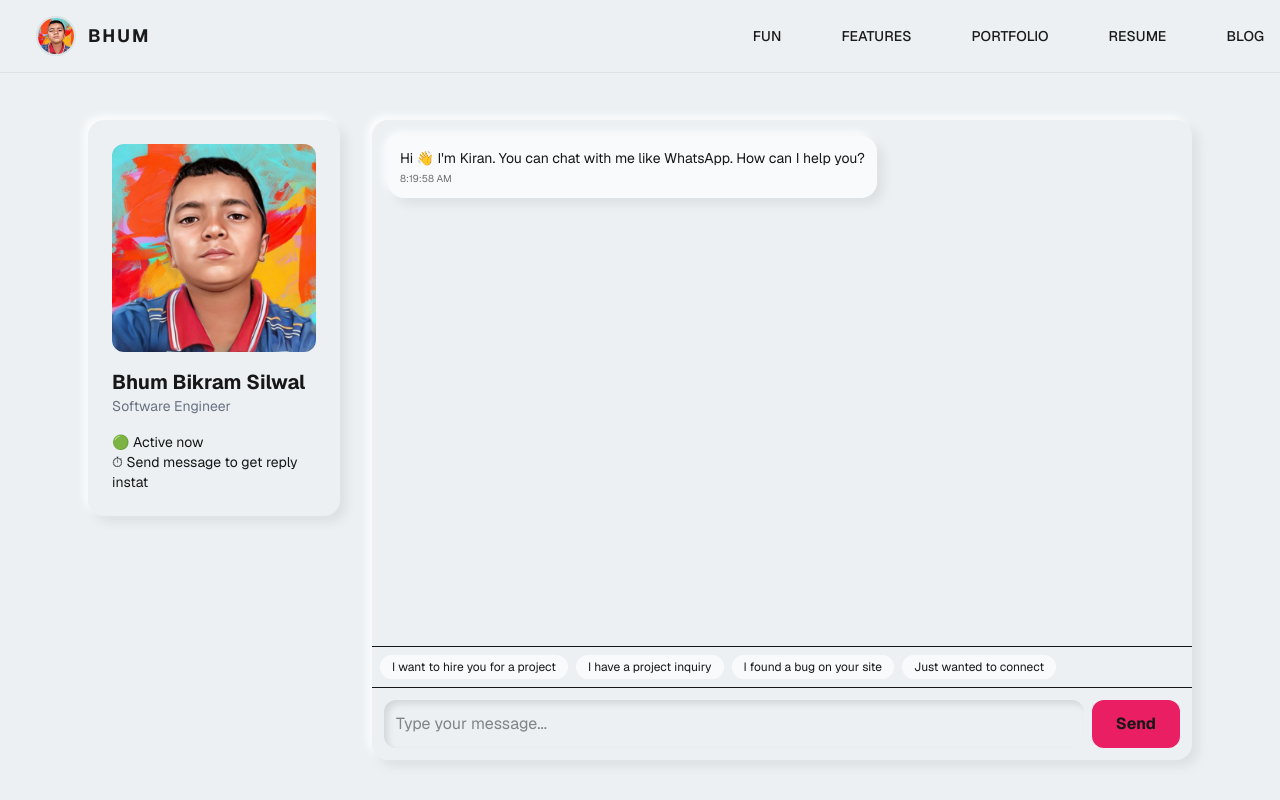
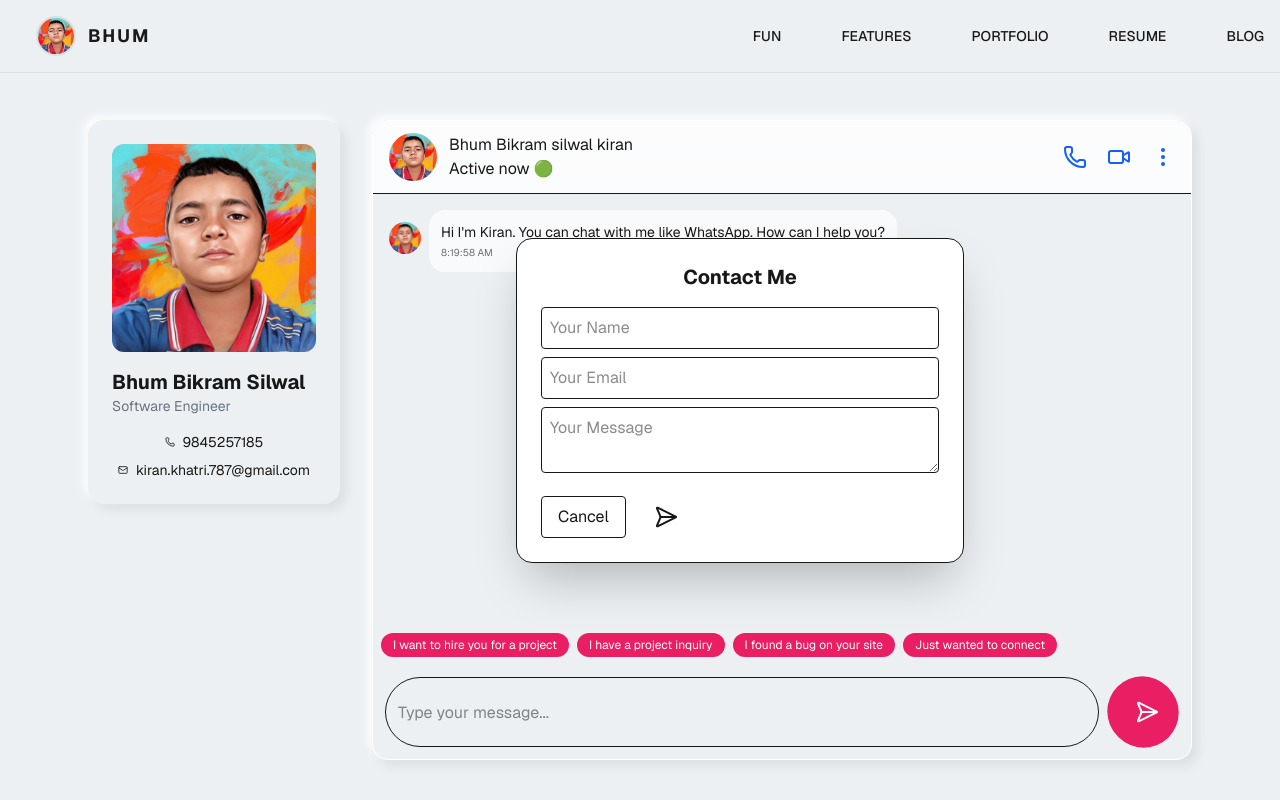
Before and after one commit to BHUMKIRAN/myPortfolio, a Next.js app in the folder bhumkiran/: page /contact in a window 1280 px wide. Shown: the top 800 px of the page. Built offline with nearby package versions, Linux system fonts and the light colour scheme.

Commit message:
updates:contact page as chat model

```diff
--- a/bhumkiran/app/api/ai/route.ts
+++ b/bhumkiran/app/api/ai/route.ts
@@ -1,31 +1,30 @@
 import { GoogleGenerativeAI } from "@google/generative-ai";
-
 
 const genAI = new GoogleGenerativeAI(process.env.GEMINI_API_KEY!);
 
 export async function POST(req: Request) {
   try {
-    const { messages } = await req.json();
+    const { message } = await req.json();
 
     const model = genAI.getGenerativeModel({
-      model: "gemini-1.5-flash",
+      model: "gemini-1.5-pro",
     });
 
-    const chat = model.startChat({
-      history: messages.map((m: any) => ({
-        role: m.role === "user" ? "user" : "model",
-        parts: [{ text: m.text }],
-      })),
-    });
+    const prompt = `
+You are a helpful assistant.
+Reply in 20–30 words only.
+Be short, clear, and natural.
 
-    const result = await chat.sendMessage(
-      messages[messages.length - 1].text
-    );
+User: ${message}
+`;
 
-    return Response.json({
-      reply: result.response.text(),
-    });
+    const result = await model.generateContent(prompt);
+    const response = await result.response;
+    const text = response.text();
+
+    return Response.json({ reply: text });
   } catch (err) {
+    console.error(err);
     return Response.json({ error: "AI error" }, { status: 500 });
   }
 }
--- a/bhumkiran/app/contact/page.tsx
+++ b/bhumkiran/app/contact/page.tsx
@@ -1,8 +1,19 @@
 "use client";
-import React, { useState } from "react";
+import React, { useEffect, useRef, useState } from "react";
 import Navbar from "@/components/Navbar";
 import Footer from "@/components/Footer";
 import { toast } from "sonner";
+import {
+  Mail,
+  MoreVerticalIcon,
+  Phone,
+  PhoneCall,
+  PhoneIcon,
+  Send,
+  VideoIcon,
+} from "lucide-react";
+import { BsTelephone } from "react-icons/bs";
+import Link from "next/link";
 
 type Message = {
   role: "user" | "system";
@@ -21,14 +32,146 @@ const ContactChatPage = () => {
   const [messages, setMessages] = useState<Message[]>([
     {
       role: "system",
-      text: "Hi 👋 I'm Kiran. You can chat with me like WhatsApp. How can I help you?",
+      text: "Hi I'm Kiran. You can chat with me like WhatsApp. How can I help you?",
       time: new Date().toLocaleTimeString(),
     },
   ]);
 
   const [input, setInput] = useState("");
   const [status, setStatus] = useState("idle");
+  const [showForm, setShowForm] = useState(true);
+  const [istyping, setIstyping] = useState(false);
+  const [calling, setCalling] = useState(false);
+  const [callStatus, setCallStatus] = useState<string | null>(null);
 
+  const [form, setForm] = useState({
+    name: "",
+    email: "",
+    message: "",
+  });
+
+  //real simulation on call buttoms
+
+  const audioRef = useRef<HTMLAudioElement | null>(null);
+  const callTimeoutRef = useRef<NodeJS.Timeout | null>(null);
+
+  useEffect(() => {
+    const audio = new Audio("/ringtone.mp3");
+    audio.loop = true;
+    audio.preload = "auto";
+
+    audioRef.current = audio;
+
+    return () => {
+      // cleanup when component unmounts
+      audio.pause();
+      audio.src = "";
+    };
+  }, []);
+
+  const startCall = async (type: "audio" | "video") => {
+    setCalling(true);
+    setCallStatus(`${type} call started... Ringing 📞`);
+
+    const audio = audioRef.current;
+
+    if (audio) {
+      try {
+        audio.currentTime = 0;
+
+        const playPromise = audio.play();
+
+        if (playPromise !== undefined) {
+          await playPromise;
+        }
+      } catch (err) {
+        console.log("Audio play blocked:", err);
+      }
+    }
+
+    // clear previous timeout if user spam clicks
+    if (callTimeoutRef.current) {
+      clearTimeout(callTimeoutRef.current);
+    }
+
+    callTimeoutRef.current = setTimeout(() => {
+      audio?.pause();
+      if (audio) audio.currentTime = 0;
+
+      setCalling(false);
+      setMessages((prev) => [
+        ...prev,
+        {
+          role: "user",
+          text: `${type} call ended`,
+          time: new Date().toLocaleTimeString(),
+        },
+      ]);
+    }, 10000);
+  };
+
+  // scroll to bottom
+
+  const messagesEndRef = useRef<HTMLDivElement>(null);
+  const scrollToBottom = () => {
+    messagesEndRef.current?.scrollIntoView({
+      behavior: "smooth",
+      block: "end",
+    });
+  };
+
+  useEffect(() => {
+    scrollToBottom();
+  }, [messages]);
+  // FORM SUBMIT
+  const handleSubmit = async (e: React.FormEvent<HTMLFormElement>) => {
+    e.preventDefault();
+
+    if (!form.name || !form.email || !form.message) {
+      toast.message("Please fill all the fields");
+      return;
+    }
+
+    const formatted = `Name: ${form.name}
+Email: ${form.email}
+Message: ${form.message}`;
+
+    const userMessage: Message = {
+      role: "user",
+      text: formatted,
+      time: new Date().toLocaleTimeString(),
+    };
+
+    setMessages((prev) => [...prev, userMessage]);
+
+    try {
+      setStatus("loading");
+
+      await fetch("/api/contact", {
+        method: "POST",
+        headers: { "Content-Type": "application/json" },
+        body: JSON.stringify(form),
+      });
+
+      setMessages((prev) => [
+        ...prev,
+        {
+          role: "system",
+          text: "Thanks! I received your details. You can continue chatting.",
+          time: new Date().toLocaleTimeString(),
+        },
+      ]);
+
+      toast.success("Message sent");
+      setShowForm(false); // ✅ close form
+    } catch (err) {
+      toast.error("Failed to send message");
+    } finally {
+      setStatus("idle");
+    }
+  };
+
+  // CHAT MESSAGE
   const sendMessage = async (text: string) => {
     if (!text.trim()) return;
 
@@ -43,24 +186,48 @@ const ContactChatPage = () => {
 
     try {
       setStatus("loading");
+      setIstyping(true);
 
-      // optional: send to backend email API
-      await fetch("/api/contact", {
+      const res = await fetch("/api/ai", {
         method: "POST",
-        headers: { "Content-Type": "application/json" },
-        body: JSON.stringify({
-          name: "Chat User",
-          email: "chat@visitor.com",
-          subject: "Chat Message",
-          message: text,
-        }),
+        headers: {
+          "Content-Type": "application/json",
+        },
+        body: JSON.stringify({ message: text }),
       });
+
+      const data = await res.json();
+
+      await new Promise((res) => setTimeout(res, 2000));
+
+      setIstyping(false);
+
+      const aiReply: Message = {
+        role: "system",
+        text: data.reply,
+        time: new Date().toLocaleTimeString(),
+      };
+
+      setMessages((prev) => [...prev, aiReply]);
+
+      let reply = data.reply;
+
+      // different replies based on template
+      if (text === "I want to hire you for a project") {
+        reply = "Great! You can call me at 📞 +977-98XXXXXXXX";
+      } else if (text === "I have a project inquiry") {
+        reply = "Sure! Please share your requirements and timeline.";
+      } else if (text === "I found a bug on your site") {
+        reply = "Thanks for reporting! Could you share screenshot?";
+      } else if (text === "Just wanted to connect") {
+        reply = "Nice to meet you 😊 How can I help?";
+      }
 
       setMessages((prev) => [
         ...prev,
         {
           role: "system",
-          text: "Got it 👍 I’ll get back to you soon!",
+          text: reply,
           time: new Date().toLocaleTimeString(),
         },
       ]);
@@ -77,8 +244,56 @@ const ContactChatPage = () => {
     <main className="min-h-screen" style={{ background: "var(--bg)" }}>
       <Navbar />
 
+      {/* FORM MODAL */}
+      {showForm && (
+        <div className="fixed inset-0 z-50 flex items-center  justify-center ml-50">
+          <div className=" flex flex-col justify-center items-center bg-white border rounded-2xl shadow-2xl w-full max-w-md p-6">
+            <h2 className="text-xl font-bold mb-4">Contact Me</h2>
+
+            <form onSubmit={handleSubmit}>
+              <input
+                placeholder="Your Name"
+                className="w-full p-2 mb-2 border rounded"
+                value={form.name}
+                onChange={(e) => setForm({ ...form, name: e.target.value })}
+              />
+
+              <input
+                placeholder="Your Email"
+                className="w-full p-2 mb-2 border rounded"
+                value={form.email}
+                onChange={(e) => setForm({ ...form, email: e.target.value })}
+              />
+
+              <textarea
+                placeholder="Your Message"
+                className="w-full p-2 mb-4 border rounded"
+                value={form.message}
+                onChange={(e) => setForm({ ...form, message: e.target.value })}
+              />
+
+              <div className="flex gap-2 ">
+                <button
+                  type="button"
+                  onClick={() => setShowForm(false)}
+                  className="px-4 py-2 rounded border cursor-pointer"
+                >
+                  Cancel
+                </button>
+
+                <button
+                  type="submit"
+                  className="px-4 py-2 rotate-45 hover:translate-x-3 transition-all duration-300 cursor-pointer"
+                >
+                  <Send />
+                </button>
+              </div>
+            </form>
+          </div>
+        </div>
+      )}
+
       <div className="max-w-6xl mx-auto py-30 grid grid-cols-1 lg:grid-cols-4 gap-8 p-6">
-
         {/* PROFILE PANEL */}
         <div
           className="p-6 rounded-2xl h-fit"
@@ -92,50 +307,118 @@ const ContactChatPage = () => {
           <h2 className="text-xl font-bold">Bhum Bikram Silwal</h2>
           <p className="text-sm text-gray-500">Software Engineer</p>
 
-          <div className="mt-4 text-sm">
-            <p>🟢 Active now</p>
-            <p>⏱ Send message to get reply instat</p>
+          <div className="mt-4 text-sm flex flex-col justify-center items-center gap-2">
+            <a
+              href="tel:+977 9845257185"
+              className="flex justify-center items-center gap-2 hover:scale-110 transition-all duration-300"
+            >
+              <Phone size={10} /> 9845257185
+            </a>
+            <a
+              href="mailto: kiran.khatri.787@gmail.com"
+              className="flex justify-center items-center gap-2 hover:scale-110 transition-all duration-300"
+            >
+              <Mail size={10} /> kiran.khatri.787@gmail.com
+            </a>
           </div>
         </div>
 
         {/* CHAT AREA */}
-        <div
-          className="lg:col-span-3 flex flex-col h-[80vh] rounded-2xl overflow-hidden"
-          style={{ boxShadow: "var(--shadow-neo)" }}
-        >
+        <div className="lg:col-span-3 flex flex-col h-[80vh] rounded-2xl overflow-hidden border border-white shadow-[var(--shadow-neo)]">
           {/* messages */}
-          <div className="flex-1 p-4 overflow-y-auto space-y-3">
+          <header className="flex justify-between shrink-0 px-4 py-3 bg-white/80 backdrop-blur-md border-b">
+            <div className="flex gap-3">
+              <img
+                src="/profile.jpeg"
+                className="h-12 w-12 rounded-full cursor-pointer"
+                onClick={() => window.open("/profile.jpeg", "_blank")}
+              />
+              <h1 className="flex flex-col">
+                Bhum Bikram silwal kiran{" "}
+                <span>
+                  Active now <span>🟢</span>
+                </span>
+              </h1>
+            </div>
+            <div className="flex flex-wrap space-x-5 justify-center items-center">
+              <PhoneIcon
+                className="text-blue-600 cursor-pointer hover:scale-110 transition"
+                onClick={() => startCall("audio")}
+              />
+
+              <VideoIcon
+                className="text-blue-600 cursor-pointer hover:scale-110 transition"
+                onClick={() => startCall("video")}
+              />
+
+              <MoreVerticalIcon
+                className="text-blue-600 cursor-pointer hover:scale-110 transition"
+                onClick={() => setShowForm(true)}
+              />
+            </div>
+          </header>
+          <div className="flex-1 p-4 overflow-y-auto space-y-3 ">
             {messages.map((msg, i) => (
               <div
                 key={i}
                 className={`flex ${
                   msg.role === "user" ? "justify-end" : "justify-start"
                 }`}
+                ref={messagesEndRef}
               >
+                <div>
+                  {msg.role === "system" && (
+                    <img
+                      src="/profile.jpeg"
+                      className="relative top-3 m-0 rounded-full h-8 w-8"
+                    />
+                  )}
+                </div>
                 <div
-                  className={`max-w-[70%] p-3 rounded-2xl text-sm ${
+                  className={`max-w-[70%] p-3 ml-2 rounded-2xl text-sm ${
                     msg.role === "user"
-                      ? "bg-[var(--primary)] text-black"
+                      ? "bg-[var(--primary)] text-white"
                       : "bg-white/70"
                   }`}
-                  style={{ boxShadow: "var(--shadow-neo)" }}
                 >
                   <p>{msg.text}</p>
                   <span className="text-[10px] opacity-60 block mt-1">
                     {msg.time}
                   </span>
+                  <div>
+                    {calling && (
+                      <div className="fixed inset-0 flex flex-col items-center justify-center z-50 text-white">
+                        <div className="text-2xl font-bold animate-puls text-green-500">
+                          {callStatus}
+                        </div>
+
+                        <div className="mt-4 flex  ">
+                          <div className="w-3 h-3 bg-green-400 rounded-full animate-bounce"></div>
+                          <div className="w-3 h-3 bg-green-400 rounded-full animate-bounce delay-150"></div>
+                          <div className="w-3 h-3 bg-green-400 rounded-full animate-bounce delay-300"></div>
+                        </div>
+                      </div>
+                    )}
+                  </div>
                 </div>
               </div>
             ))}
+            {istyping && (
+              <div className="flex justify-start">
+                <div className="bg-white/70 p-3 rounded-2xl text-sm animate-pulse">
+                  typing...
+                </div>
+              </div>
+            )}
           </div>
 
           {/* templates */}
-          <div className="p-2 flex gap-2 flex-wrap border-t">
+          <div className="p-2 flex gap-2 flex-wrap">
             {templates.map((t, i) => (
               <button
                 key={i}
                 onClick={() => sendMessage(t)}
-                className="text-xs px-3 py-1 rounded-full bg-white/70"
+                className="text-xs px-3 py-1 rounded-full bg-[var(--primary)] text-white"
               >
                 {t}
               </button>
@@ -143,24 +426,26 @@ const ContactChatPage = () => {
           </div>
 
           {/* input */}
-          <div className="p-3 flex gap-2 border-t">
+          <div className="p-3 flex gap-2">
             <input
               value={input}
               onChange={(e) => setInput(e.target.value)}
               placeholder="Type your message..."
-              className="flex-1 p-3 rounded-xl"
-              style={{
-                boxShadow: "inset 4px 4px 6px rgba(0,0,0,0.1)",
+              onKeyDown={(e) => {
+                if (e.key === "Enter") {
+                  sendMessage(input);
+                }
               }}
+              className="flex-1 p-3 rounded-full bg-[var(--bg)] border h-[70px]"
             />
 
             <button
               onClick={() => sendMessage(input)}
               disabled={status === "loading"}
-              className="px-6 rounded-xl font-bold"
+              className="px-6 rounded-full rotate-45 group font-bold transition-all duration-300 cursor-pointer text-white"
               style={{ background: "var(--primary)" }}
             >
-              Send
+              <Send className="group-hover:scale-125 transition-all duration-300" />
             </button>
           </div>
         </div>
```
Also changed, not shown: 1 other file (tests, documents, lock files or other folders).
